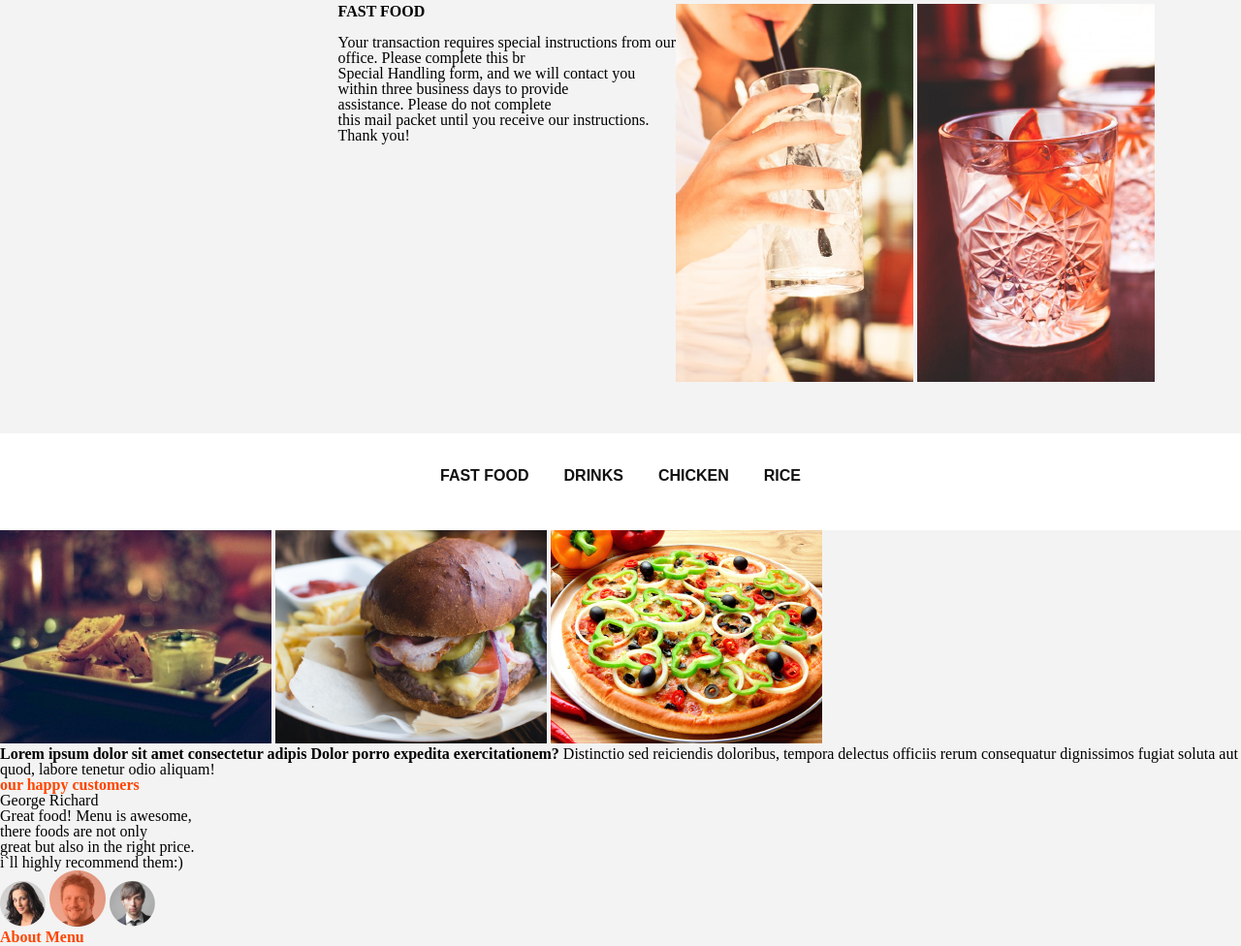
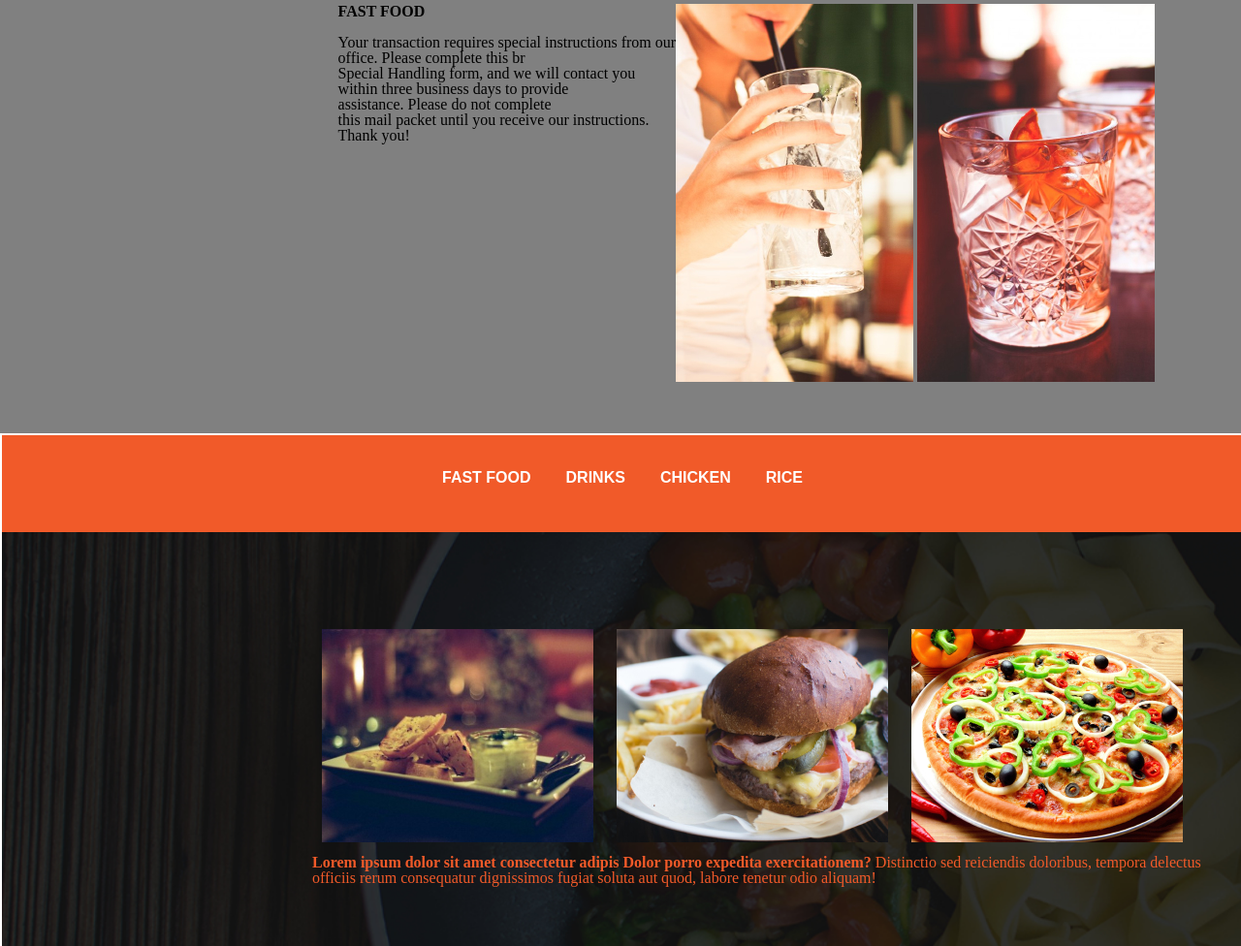
Before and after one commit to brian6382/Anitas_Kitchen_project, a plain HTML site: page index.html in a window 1280 px wide. Shown: the part 1824-2800 px from the top of the page at 97% size. Drawn offline with Linux system fonts and the light colour scheme.

Commit message:
modify css file

```diff
--- a/style.css
+++ b/style.css
@@ -94,30 +94,30 @@ input, select {
     vertical-align:middle;
 }
 /* my code */
-/* .img{
+.img{
 
     height: 100vh;
     background-size: cover;
     background-repeat: no-repeat;
 
-} */
+}
 
 *{
     text-decoration: none;
 }
 
 body{
-    background-color: #f3f3f3;
+    background-color: gray;
 }
 
 header{
-    background-color: #fff;
+    background-color: #F15A29;
     width: 100%;
     height: 100px;
 }
 
 header .brand{
- color: #111;
+ color: #F15A29;
  font-size: 24px;
  font-family: catamaran;
  font-weight: 900;
@@ -141,7 +141,7 @@ header nav ul li{
 }
 
 header nav ul li a{
-    color: #111;
+    color: white;
     font-size: 16px;
     font-family: catamaran;
 
@@ -238,7 +238,61 @@ header .cases{
     float: left;
     padding-left: 195px;
 }
+
+.drink{
+    background-image: url("img/backgrounds/foodsBg.jpg");
+    height: 100vh;
+    background-repeat: no-repeat;
+    background-size: cover;
+    width: 100%;
+    border: 2px solid white;
+
+}
+.main_menu img{
+    display: inline;
+}
+
+
+.main_menu{
+    padding-left: 25%;
+    padding-top: 90px;
+
+}
+.main_menu img{
+   padding: 10px;
+
+}
+
+
+
+.customers{
+    padding-top: 100px;
+    width: 800px;
+    border: 6px solid white;
+    padding: 20px;
+    margin-left:  15%;
+
+}
+.testimonis img{
+    display: inline;
+    padding-top: 10px;
+}
+
+.about_menu{
+    float:right;
+
+}
+
+#p1{
+    color: #F15A29;
+}
+
+
+
+
+
 .container{
+
     background-image: url("img/backgrounds/subscribe.jpg");
     background-repeat: no-repeat;
     background-size: cover;
@@ -273,12 +327,13 @@ header .cases{
     color:white;
     padding: 0 10px;
     text-transform: uppercase;
-    cursor: p;
+    cursor: pointer;
 }
 .h1{
     padding-bottom: 20px;
 }
 .footer{
+
     background-color: #F15A29;
     /* width: 100%; */
   border: 1px solid #F15A29;
```
